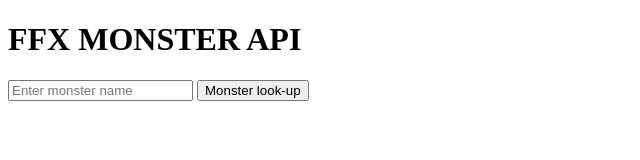
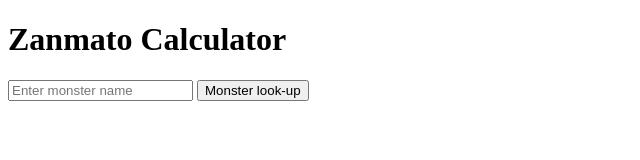
Before and after one commit to CodingCerberus/ffxpractiseapi, a website: page index.html in a window 1280 px wide. Shown: the whole page, without its empty margins (0-640 px from the left). Drawn offline with Linux system fonts and the light colour scheme.

```diff
--- a/index.html
+++ b/index.html
@@ -4,10 +4,10 @@
     <meta charset="UTF-8">
     <meta http-equiv="X-UA-Compatible" content="IE=edge">
     <meta name="viewport" content="width=device-width, initial-scale=1.0">
-    <title>Document</title>
+    <title>Zanamto Calculator</title>
 </head>
 <body>
-    <h1>FFX MONSTER API</h1>
+    <h1>Zanmato Calculator</h1>
     <input id="monsterInput" type="text" name="" placeholder="Enter monster name">
     <button type="button" name="button">Monster look-up</button>
     <h2 id="monsterName"></h2>
```
Also changed, not shown: monster.js (added).
